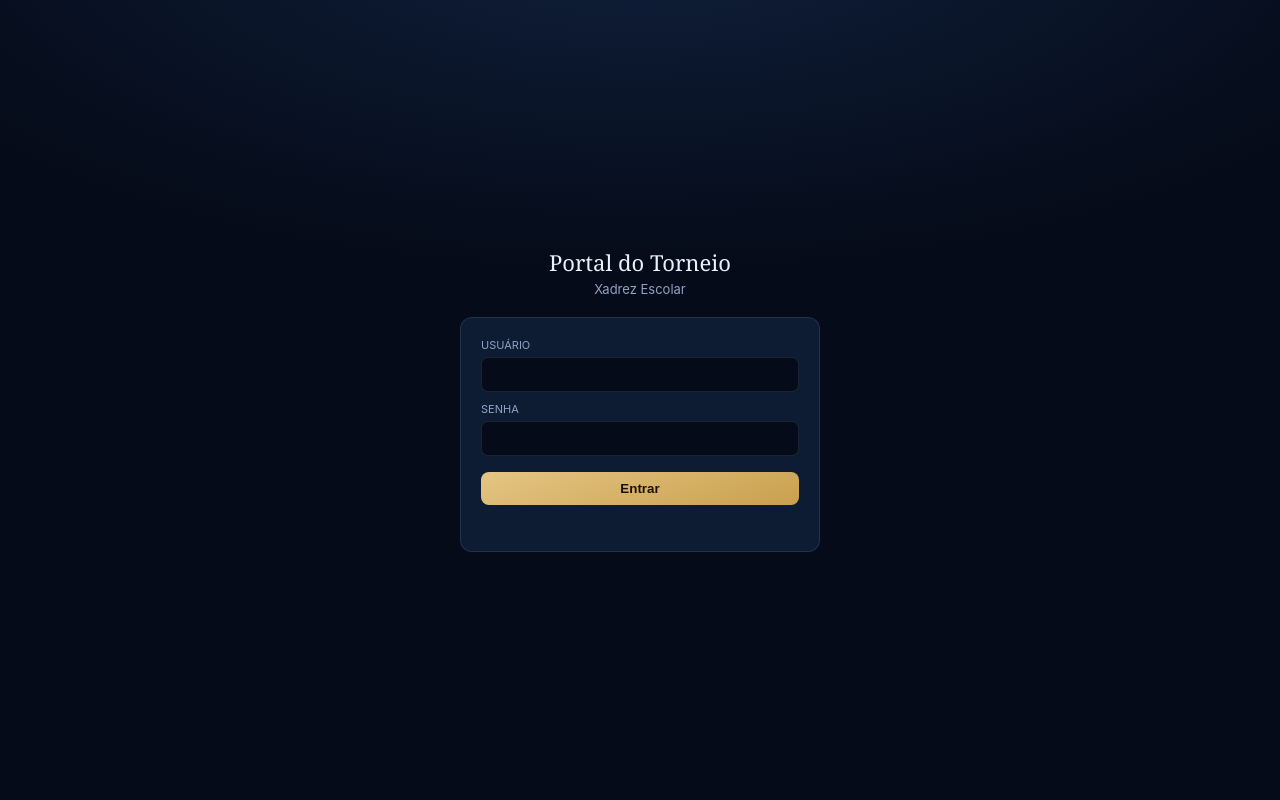
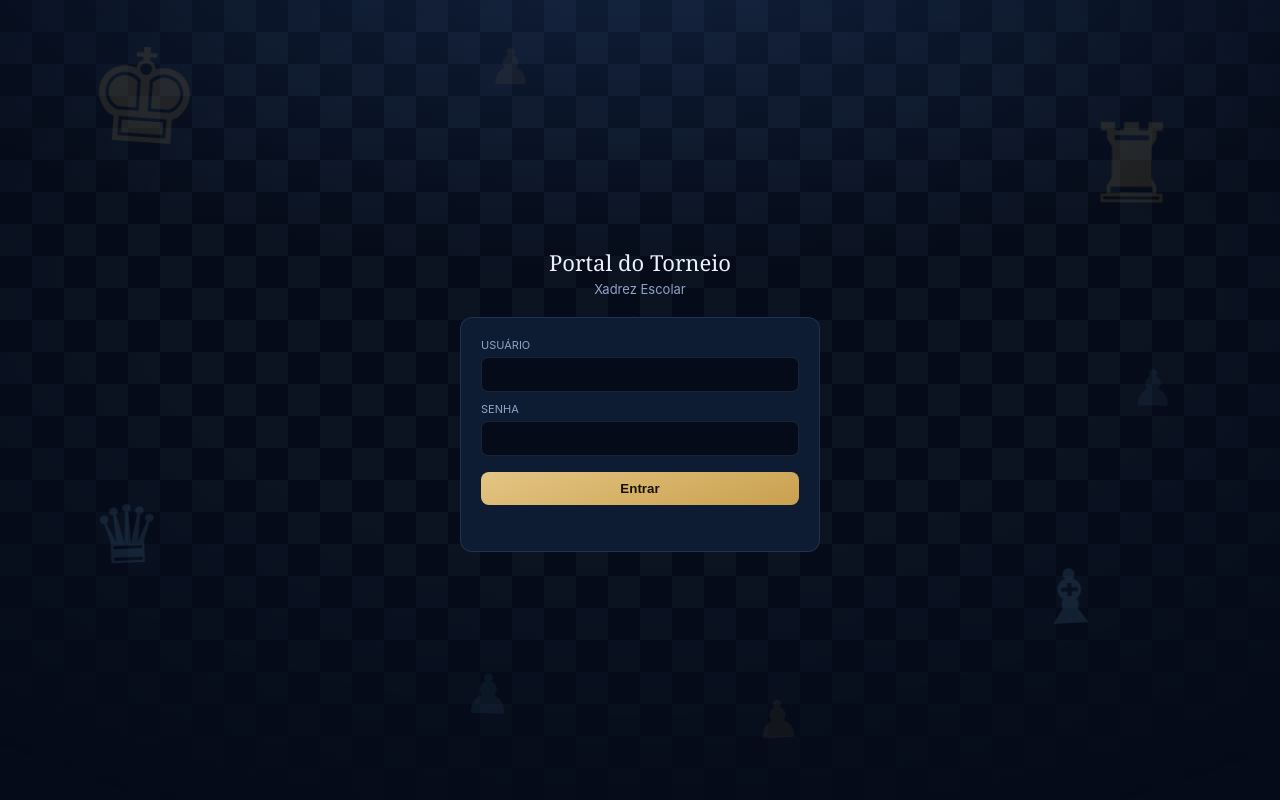
Before and after one commit to GustavoLCB/sistemaxadrez, a Flask app: page /login in a window 1280 px wide. Run offline with Flask 3, Linux system fonts and the light colour scheme.

Commit message:
Visual com animacao login e publico

```diff
--- a/templates/login.html
+++ b/templates/login.html
@@ -5,14 +5,59 @@
 <title>Login — Portal do Torneio</title>
 <link rel="stylesheet" href="/static/style.css">
 <style>
-  body{display:flex; align-items:center; justify-content:center; min-height:100vh;}
-  .login-box{width:100%; max-width:360px;}
+  body{
+    display:flex; align-items:center; justify-content:center; min-height:100vh;
+    overflow:hidden; position:relative;
+  }
+  /* tabuleiro translúcido de fundo, cobrindo a tela inteira */
+  body::before{
+    content:''; position:fixed; inset:0; z-index:0; pointer-events:none;
+    background-image: repeating-conic-gradient(rgba(147,180,224,0.05) 0% 25%, transparent 0% 50%);
+    background-size: 64px 64px;
+    mask-image: radial-gradient(ellipse 95% 85% at 50% 35%, black 40%, transparent 88%);
+    -webkit-mask-image: radial-gradient(ellipse 95% 85% at 50% 35%, black 40%, transparent 88%);
+  }
+  /* peças de xadrez flutuando suavemente pela tela */
+  .floating-piece{
+    position:fixed; z-index:0; pointer-events:none; color:rgba(201,160,78,0.13);
+    font-size:90px; line-height:1; user-select:none;
+    animation: drift 22s ease-in-out infinite;
+  }
+  .floating-piece.ice{ color:rgba(111,168,220,0.13); }
+  .floating-piece.p1{ top:6%;  left:5%;  font-size:130px; animation-duration:27s; }
+  .floating-piece.p2{ top:60%; left:8%;  font-size:80px;  animation-duration:19s; animation-delay:-4s; }
+  .floating-piece.p3{ top:12%; left:84%; font-size:110px; animation-duration:24s; animation-delay:-9s; }
+  .floating-piece.p4{ top:68%; left:82%; font-size:75px;  animation-duration:17s; animation-delay:-2s; }
+  .floating-piece.p5{ top:38%; left:47%; font-size:58px;  animation-duration:21s; animation-delay:-12s; opacity:0.6; }
+  .floating-piece.p6{ top:82%; left:35%; font-size:55px;  animation-duration:18s; animation-delay:-6s;  opacity:0.55; }
+  .floating-piece.p7{ top:5%;  left:38%; font-size:50px;  animation-duration:23s; animation-delay:-15s; opacity:0.5; }
+  .floating-piece.p8{ top:45%; left:88%; font-size:50px;  animation-duration:16s; animation-delay:-8s;  opacity:0.5; }
+  .floating-piece.p9{ top:85%; left:60%; font-size:52px;  animation-duration:20s; animation-delay:-3s;  opacity:0.5; }
+  @keyframes drift{
+    0%   { transform: translate(0,0) rotate(0deg); }
+    25%  { transform: translate(22px,-18px) rotate(4deg); }
+    50%  { transform: translate(-14px,14px) rotate(-3deg); }
+    75%  { transform: translate(18px,10px) rotate(2deg); }
+    100% { transform: translate(0,0) rotate(0deg); }
+  }
+  .login-box{position:relative; z-index:2; width:100%; max-width:360px;}
   .login-box h1{text-align:center; margin-bottom:4px;}
   .login-box .sub{text-align:center; color:var(--text-muted); font-size:13px; margin-bottom:20px;}
   .error{color:var(--loss); font-size:13px; margin-top:8px; text-align:center; min-height:18px;}
+  .panel{backdrop-filter: blur(6px);}
 </style>
 </head>
 <body>
+  <span class="floating-piece p1">♚</span>
+  <span class="floating-piece ice p2">♛</span>
+  <span class="floating-piece p3">♜</span>
+  <span class="floating-piece ice p4">♝</span>
+  <span class="floating-piece p5">♞</span>
+  <span class="floating-piece ice p6">♟</span>
+  <span class="floating-piece p7">♟</span>
+  <span class="floating-piece ice p8">♟</span>
+  <span class="floating-piece p9">♟</span>
+
   <div class="login-box">
     <h1>Portal do Torneio</h1>
     <div class="sub">Xadrez Escolar</div>
```
